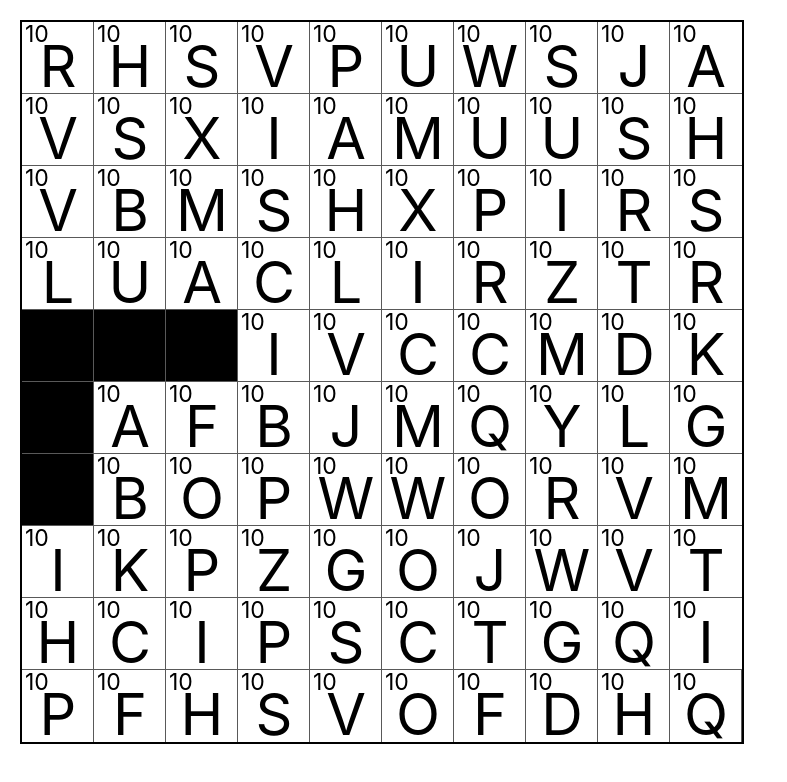
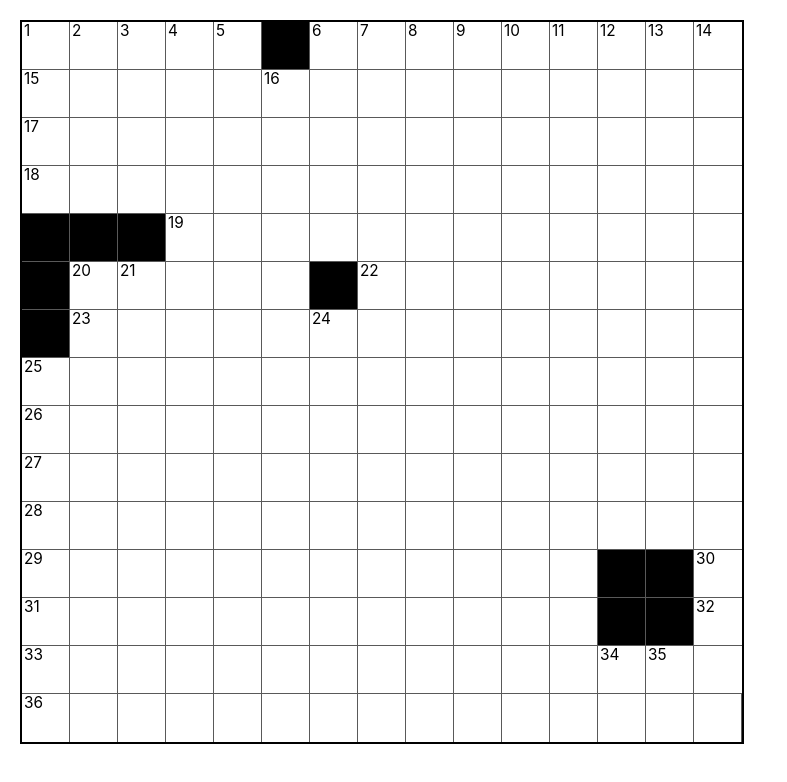
Before and after one commit to lucia-gomez/crossword-maker, a React (Create React App) app: page / in a window 1280 px wide. Shown: the top 782 px of the page, without its empty margins (0-787 px from the left). Built offline with nearby package versions, Linux system fonts and the light colour scheme.

Commit message:
grid numbering

```diff
--- a/src/App.tsx
+++ b/src/App.tsx
@@ -4,30 +4,29 @@ import { GridData } from "./types/types";
 function getEmptyGrid(size: number): GridData {
   return Array.from(Array(size)).map((_) =>
     Array.from(Array(size)).map((_) => ({
-      content: String.fromCharCode(65 + Math.floor(Math.random() * 26)),
+      // content: String.fromCharCode(65 + Math.floor(Math.random() * 26)),
+      content: "",
       isSpecial: false,
-      number: 10,
+      number: null,
     }))
   );
 }
 
-function numberGrid(contents: GridData): GridData {
-  return contents;
-}
-
 function App() {
-  let contents = getEmptyGrid(10);
+  let contents = getEmptyGrid(15);
+  contents[0][5].content = null;
   contents[4][0].content = null;
   contents[4][1].content = null;
   contents[4][2].content = null;
   contents[5][0].content = null;
   contents[6][0].content = null;
+  contents[5][6].content = null;
 
-  // contents[12][12].content = null;
-  // contents[11][12].content = null;
-  // contents[12][13].content = null;
-  // contents[11][13].content = null;
-  contents = numberGrid(contents);
+  contents[12][12].content = null;
+  contents[11][12].content = null;
+  contents[12][13].content = null;
+  contents[11][13].content = null;
+
   return <CrosswordGrid contents={contents} />;
 }
 
--- a/src/components/CrosswordGrid.tsx
+++ b/src/components/CrosswordGrid.tsx
@@ -1,6 +1,7 @@
 import { useState } from "react";
 import styled from "styled-components";
 import { SquareData } from "../types/types";
+import numberGrid from "../util/numberGrid";
 import CrosswordGridSquare from "./CrosswordGridSquare";
 
 interface GridStyleProps {
@@ -22,7 +23,8 @@ interface Props {
   contents: SquareData[][];
 }
 
-export default function CrosswordGrid({ contents }: Props) {
+export default function CrosswordGrid(props: Props) {
+  const [contents, setContents] = useState(numberGrid(props.contents));
   const [isHorizontal, setHorizontal] = useState(true);
   const [selectedIndex, setSelectedIndex] = useState<[number, number]>();
   const numSquares = contents.length;
@@ -34,25 +36,22 @@ export default function CrosswordGrid({ contents }: Props) {
     return row === selectedIndex[0] && col === selectedIndex[1];
   };
 
-  const isSelectedClue = (row: number, col: number): boolean => {
-    if (selectedIndex === undefined) {
-      return false;
-    }
-    return false;
-
-    // let r: number = selectedIndex[0];
-    // let c: number = selectedIndex[1];
-    // const selectedClueIndices = [];
-    // if (isHorizontal) {
-    //   // go left from selection
-    //   while (c >= 0 && contents[r]) {
-
-    //   }
-    // }
+  const onSelectSquare = (row: number, col: number) => {
+    setSelectedIndex([row, col]);
   };
 
-  const onSelectSquare = (row: number, col: number) => {
-    setSelectedIndex([row, col]);
+  const updateSquareContent = (
+    row: number,
+    col: number,
+    content: string | null
+  ) => {
+    let copy = [...contents];
+    copy[row][col].content = content;
+    if (content === null || contents[row][col] === null) {
+      setContents(numberGrid(copy));
+    } else {
+      setContents(copy);
+    }
   };
 
   return (
@@ -66,7 +65,7 @@ export default function CrosswordGrid({ contents }: Props) {
             isSelectedSquare={isSelectedSquare(row, col)}
             onSelect={onSelectSquare}
             key={`${row} ${col}`}
-            {...{ numSquares }}
+            {...{ numSquares, updateSquareContent }}
           />
         ))
       )}
--- a/src/components/CrosswordGridSquare.tsx
+++ b/src/components/CrosswordGridSquare.tsx
@@ -43,12 +43,18 @@ interface Props {
   colIndex: number;
   isSelectedSquare: boolean;
   onSelect: (row: number, col: number) => void;
+  updateSquareContent: (
+    row: number,
+    col: number,
+    content: string | null
+  ) => void;
 }
 
 export default function CrosswordGridSquare(props: Props) {
   const {
     squareData,
     onSelect,
+    updateSquareContent,
     isSelectedSquare,
     rowIndex,
     colIndex,
@@ -71,8 +77,18 @@ export default function CrosswordGridSquare(props: Props) {
     }
   };
 
+  const onDoubleClickSquare = () => {
+    const newContent = squareData.content === null ? "" : null;
+    updateSquareContent(rowIndex, colIndex, newContent);
+  };
+
   return (
-    <Square bgColor={getBgColor()} onClick={onClickSquare} {...{ numSquares }}>
+    <Square
+      bgColor={getBgColor()}
+      onClick={onClickSquare}
+      onDoubleClick={onDoubleClickSquare}
+      {...{ numSquares }}
+    >
       <SquareNumber viewBox="0 0 50 15" width="100%" height="30%">
         <text x="2" y="2" dominantBaseline="hanging">
           {squareData.number}
--- /dev/null
+++ b/src/util/numberGrid.ts
@@ -0,0 +1,47 @@
+import { GridData, SquareData } from "../types/types";
+
+function getClueStart(squares: SquareData[]): number {
+  // indices of blocked squares, or -1 for edge
+  const nonLetters = squares.map((square, idx) =>
+    square.content === null ? idx : -1
+  );
+  // clue start is 1 over from the nearest blocker
+  return Math.max(0, Math.max(...nonLetters) + 1);
+}
+
+function getClueStartLeft(contents: GridData, r: number, c: number): number {
+  const leftOfSquare = contents[r].slice(0, c);
+  return getClueStart(leftOfSquare);
+}
+
+function getClueStartTop(contents: GridData, r: number, c: number): number {
+  const aboveSquare = contents.map((row) => row[c]).slice(0, r);
+  return getClueStart(aboveSquare);
+}
+
+function clearNumbers(contents: GridData) {
+  contents.forEach((row) => row.forEach((square) => (square.number = null)));
+  return contents;
+}
+
+export default function numberGrid(contents: GridData): GridData {
+  let counter = 1;
+  clearNumbers(contents).forEach((row, r) =>
+    row.forEach((square, c) => {
+      if (square.content === null) return;
+
+      // number it if it's an across clue start
+      const acrossStart = getClueStartLeft(contents, r, c);
+      if (acrossStart === c) {
+        square.number = counter++;
+      }
+
+      // number it if it's an unnumbered down clue start
+      const downStart = getClueStartTop(contents, r, c);
+      if (square.number === null && downStart === r) {
+        square.number = counter++;
+      }
+    })
+  );
+  return contents;
+}
```
